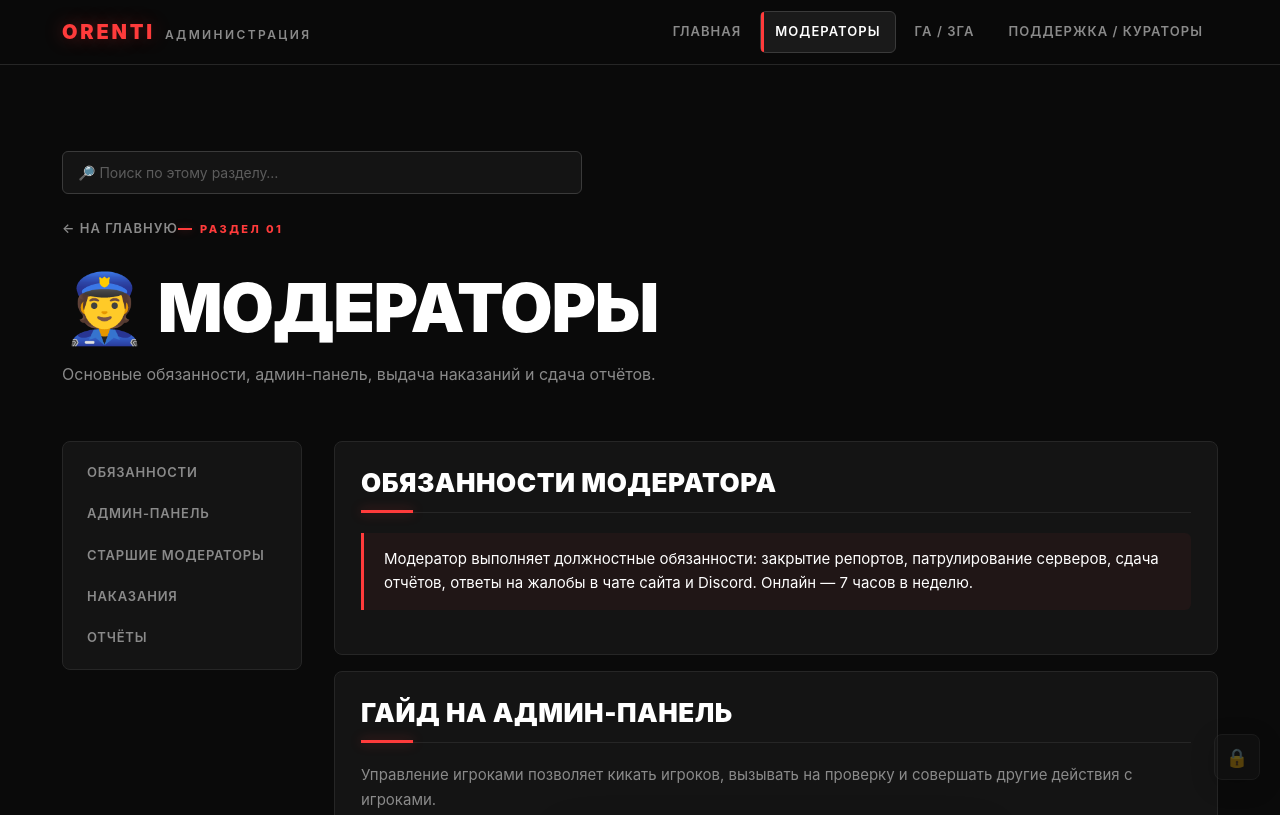
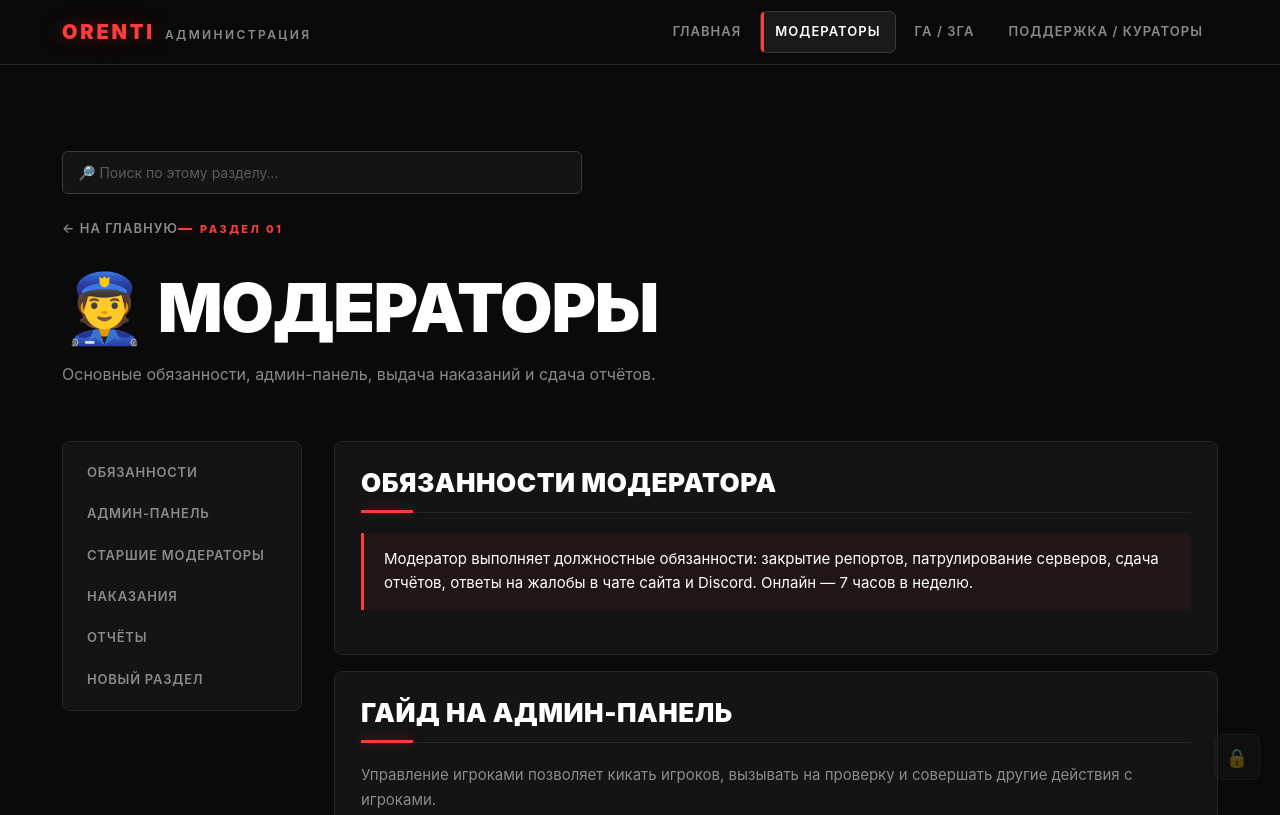
Before and after one commit to XRUMk1/orenti, a website: page moderators.html in a window 1280 px wide. Shown: the top 815 px of the page. Drawn offline with Linux system fonts and the light colour scheme; no server answers.

Commit message:
Update moderators.html

```diff
--- a/moderators.html
+++ b/moderators.html
@@ -4,7 +4,7 @@
 <header><div class="container nav"><a class="brand" href="index.html">ORENTI <span>Администрация</span></a><nav class="navlinks"><a href="index.html">Главная</a><a class="active" href="moderators.html">Модераторы</a><a href="ga-zga.html">ГА / ЗГА</a><a href="support.html">Поддержка / кураторы</a></nav></div></header><main class="container">
 <div class="hero"><div class="toolbar"><input id="siteSearch" placeholder="🔎 Поиск по этому разделу…"></div><a class="back" href="index.html">← На главную</a><div class="kicker">Раздел 01</div><h1>👮 Модераторы</h1><p class="lead">Основные обязанности, админ-панель, выдача наказаний и сдача отчётов.</p></div>
 <div class="layout"><aside><div class="toc">
-<a href="#duties">Обязанности</a><a href="#panel">Админ-панель</a><a href="#senior">Старшие модераторы</a><a href="#punishments">Наказания</a><a href="#reports">Отчёты</a></div></aside>
+<a href="#duties">Обязанности</a><a href="#panel">Админ-панель</a><a href="#senior">Старшие модераторы</a><a href="#punishments">Наказания</a><a href="#reports">Отчёты</a><a href="#custom">Новый раздел</a></div></aside>
 <div>
 <section id="duties" class="block"><h2>Обязанности модератора</h2><blockquote>Модератор выполняет должностные обязанности: закрытие репортов, патрулирование серверов, сдача отчётов, ответы на жалобы в чате сайта и Discord. Онлайн — 7 часов в неделю.</blockquote></section>
 <section id="panel" class="block"><h2>Гайд на админ-панель</h2>
@@ -35,6 +35,9 @@
 <div class="imgbox"><img src="https://i.yapx.ru/eNvBV.png" alt="Скрин для Discord"><div class="caption">Этот скрин мы кидаем в Discord-канал</div></div>
 <p>Зелёное число показывает количество активных репортов на сервере. При сдаче отчёта они должны отсутствовать.</p>
 </section>
+<section id="custom" class="block"><h2>Новый раздел</h2>
+<p>Нажми «✏️ Редактировать» в правом верхнем углу и напиши здесь всё, что нужно. После сохранения изменения увидят все посетители сайта.</p>
+</section>
 </div></div>
 </main><footer><div class="container">Внутренняя памятка администрации • собрано из исходных памяток Telegraph</div></footer>
 <script>
```
